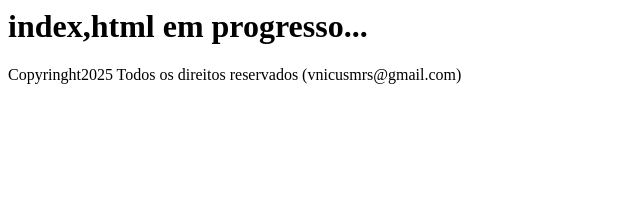
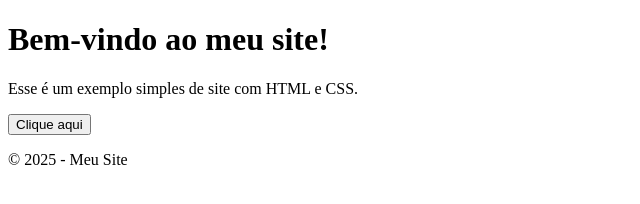
Before and after one commit to BlockStation999/html5.projet, a plain HTML site: page index.html in a window 1280 px wide. Shown: the whole page, without its empty margins (0-640 px from the left). Drawn offline with Linux system fonts and the light colour scheme.

Commit message:
Update index.html

```diff
--- a/index.html
+++ b/index.html
@@ -1,11 +1,23 @@
-<!Dotype html>
-<html>
-  <head>
-    <title>index.html</title>
-  </head>
-  <body>
-    <h1>index,html em progresso...</h1>
-    <link rel="stylesheet" type="text/ss"href="css/style.com">
-  </body>
-  <footer>Copyringht2025 Todos os direitos reservados (vnicusmrs@gmail.com)</footer>
+<!DOCTYPE html>
+<html lang="pt-BR">
+<head>
+    <meta charset="UTF-8">
+    <meta name="viewport" content="width=device-width, initial-scale=1.0">
+    <title>Meu Primeiro Site</title>
+    <link rel="stylesheet" href="style.css"> <!-- Conectando o CSS -->
+</head>
+<body>
+    <header>
+        <h1>Bem-vindo ao meu site!</h1>
+    </header>
+
+    <main>
+        <p>Esse é um exemplo simples de site com HTML e CSS.</p>
+        <button>Clique aqui</button>
+    </main>
+
+    <footer>
+        <p>&copy; 2025 - Meu Site</p>
+    </footer>
+</body>
 </html>
```
